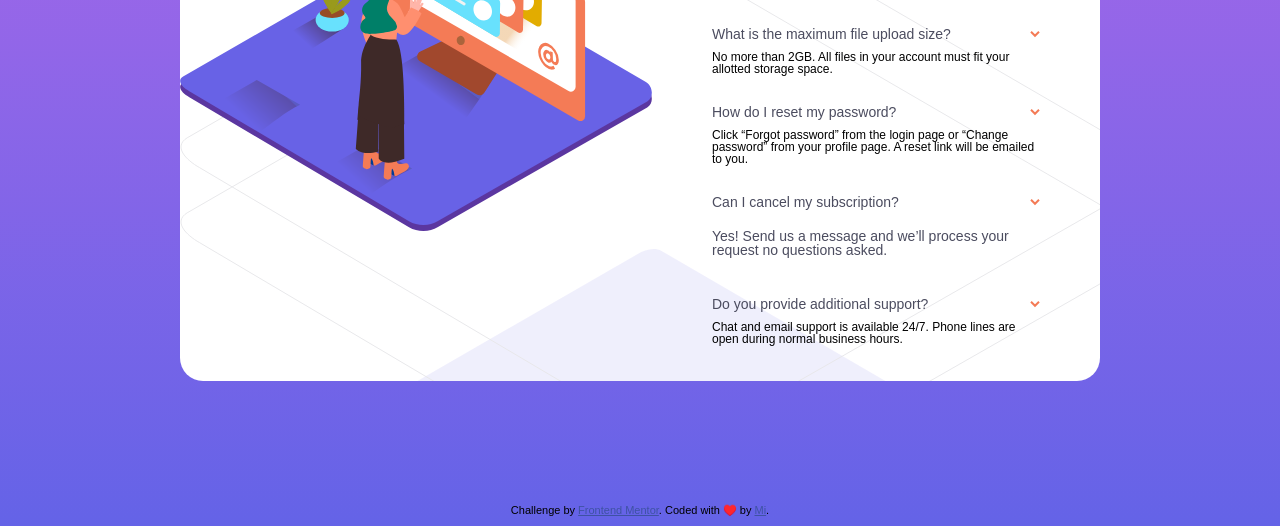
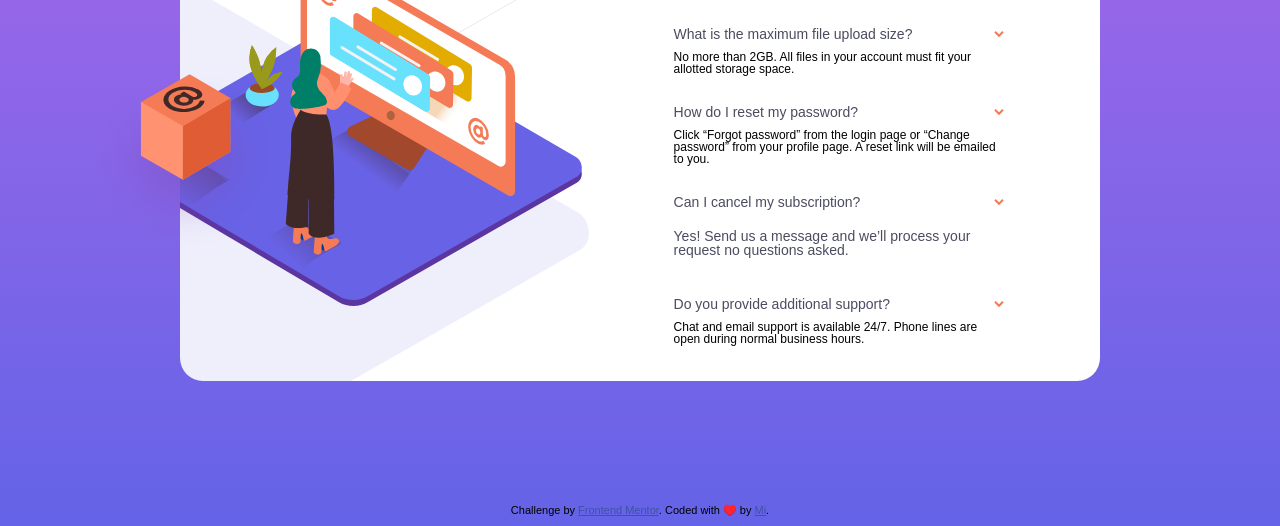
Before and after one commit to mileine/frontendmentor-faq-accordion-card, a plain HTML site: page index.html in a window 1280 px wide. Shown: the part 274-800 px from the top of the page. Drawn offline with Linux system fonts and the light colour scheme.

Commit message:
Desktop image and background setup

```diff
--- a/index.html
+++ b/index.html
@@ -14,6 +14,7 @@
 <body>
   <div class="container">
     <main class="main">
+      <img class="main__img-box--desktop" src="./images/illustration-box-desktop.svg" alt="">
       <div class="main__img">
         <img class="main__img--desktop" src="./images/illustration-woman-online-desktop.svg"/>
         <img class="main__img--mobile" src="./images/illustration-woman-online-mobile.svg" alt="">
--- a/styles.css
+++ b/styles.css
@@ -1,5 +1,10 @@
+html {
+  height: 100%
+}
 body {
   @import url('https://fonts.googleapis.com/css2?family=Kumbh+Sans:wght@400;700&display=swap');
+  background: linear-gradient(#B068E9,#6463E7);
+  height: 100%;
 }
 
 h1 {
@@ -10,15 +15,15 @@ h1 {
 .container {
   font-family: 'Kumbh Sans', sans-serif;
   font-size: 12px;
-  background: linear-gradient(#B068E9,#6463E7);
   background-size: 100vw 100vh;
   display: flex;
-  flex-direction: column;
-  align-items: center;
-  justify-content: center;
-  height: 100vh;
+  justify-content: space-around;
+  height: 100%;
 }
+
 .main {
+  align-self: center;
+  position: relative;
   display: flex;
   align-items: center;
   justify-content: center;
@@ -26,20 +31,33 @@ h1 {
   max-width: 920px;
   max-height: 509px;
   border-radius: 23px;
-  margin: auto;
   background-image: url(../images/bg-pattern-desktop.svg);
+  background-position: -510px 72%;
+  background-size: 100%;
+  background-repeat: no-repeat;
 }
 
 .main__img {
   width: 100%;
   height: 100%;
-  display: block;
+  display: flex;
   position: relative;
+  overflow: hidden;
+}
+
+.main__img-box--desktop {
+  position: absolute;
+  left: -90px;
+  top: 200px;
+  z-index: 100;
 }
 
 .main__img--desktop {
+  position: relative;
   display: block;
-  left: 50px;
+  left: -70px;
+  margin: auto;
+  /* width: 100%; */
 }
 
 .main__img--mobile {
@@ -84,7 +102,9 @@ h1 {
   .main__img--desktop {
     display: none;
   }
-
+  .main__img-box--desktop {
+    display: none;
+  }
   .main__img--mobile {
     display: block;
   }
```
